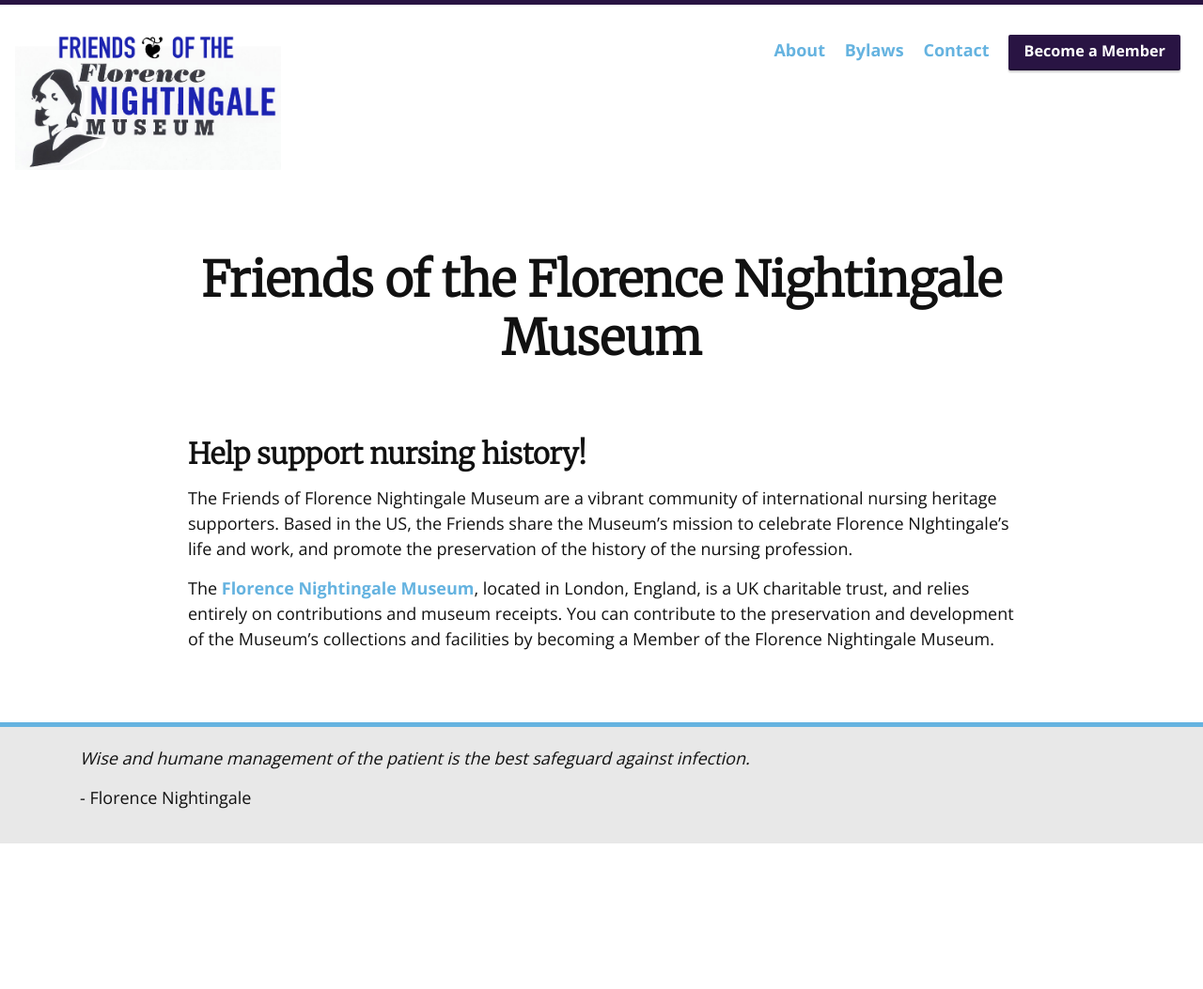
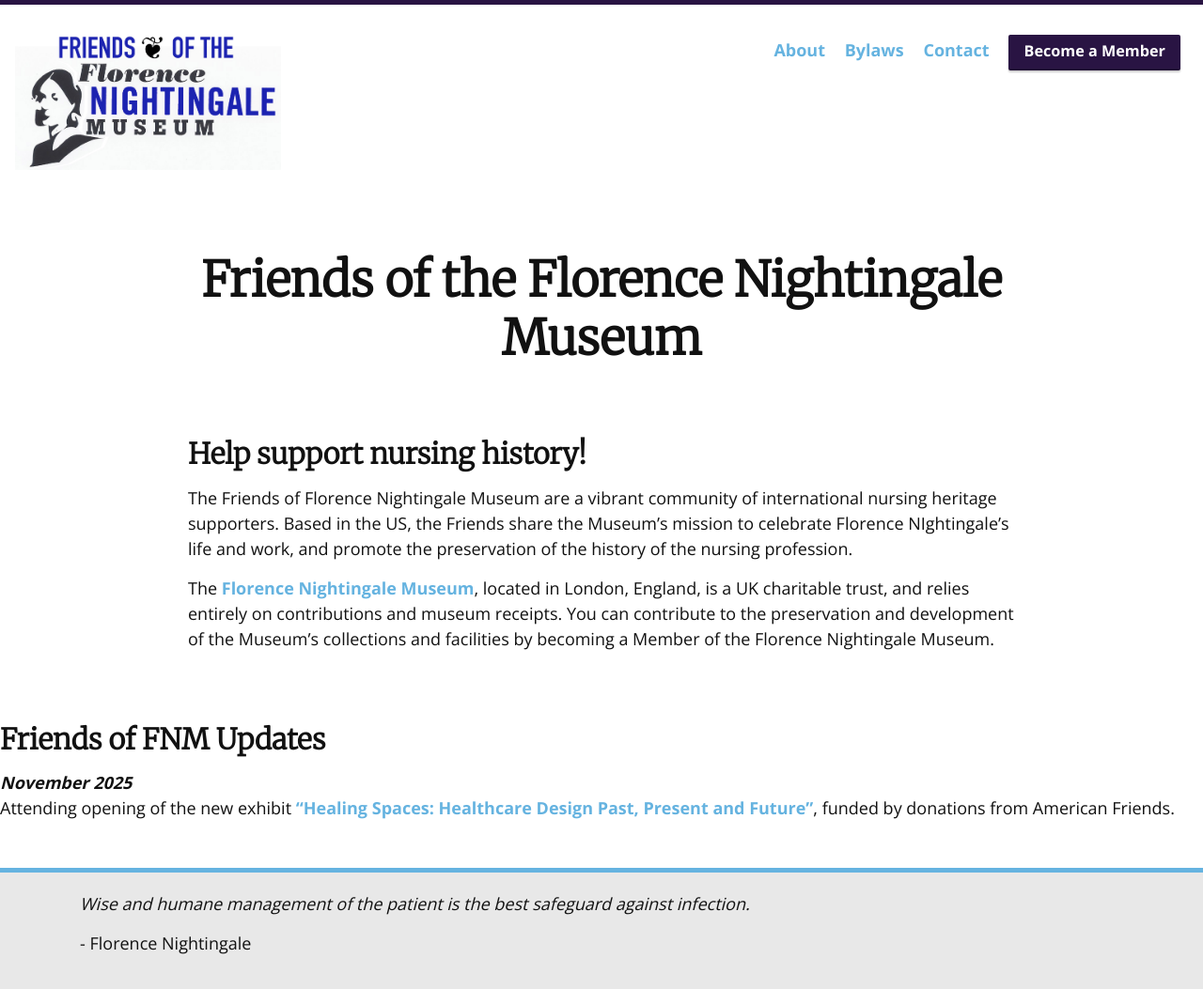
Before and after one commit to codefordayton/friendsoffnm.org, a Jekyll site: the page built from index.html, in a window 1280 px wide. Shown: the whole page at 94% size. Built offline with Jekyll 4.4.1, drawn with Linux system fonts in a browser that asks for light colours; nearby versions of some CDN libraries; before the commit the page ends 900 px from its top, so only the background shows below that.

Commit message:
Add Friends of FNM Updates section to index.html

```diff
--- a/index.html
+++ b/index.html
@@ -15,3 +15,12 @@
 The <a href="https://www.florence-nightingale.co.uk/">Florence Nightingale Museum</a>, located in London, England, is a UK charitable trust, and relies entirely on contributions and museum receipts. You can contribute to the preservation and development of the Museum’s collections and facilities by becoming a Member of the Florence Nightingale Museum.
   </p>
 </div>
+<section id="friends-update">
+  <h2>Friends of FNM Updates</h2>
+  <p>
+    <strong><em><time datetime="2025-11">November 2025</time></em></strong><br />
+    Attending opening of the new exhibit
+    <a href="https://www.florence-nightingale.co.uk/exhibition-healing-spaces/" target="_blank" rel="noopener noreferrer">“Healing Spaces: Healthcare Design Past, Present and Future”</a>,
+    funded by donations from American Friends.
+  </p>
+</section>
```
